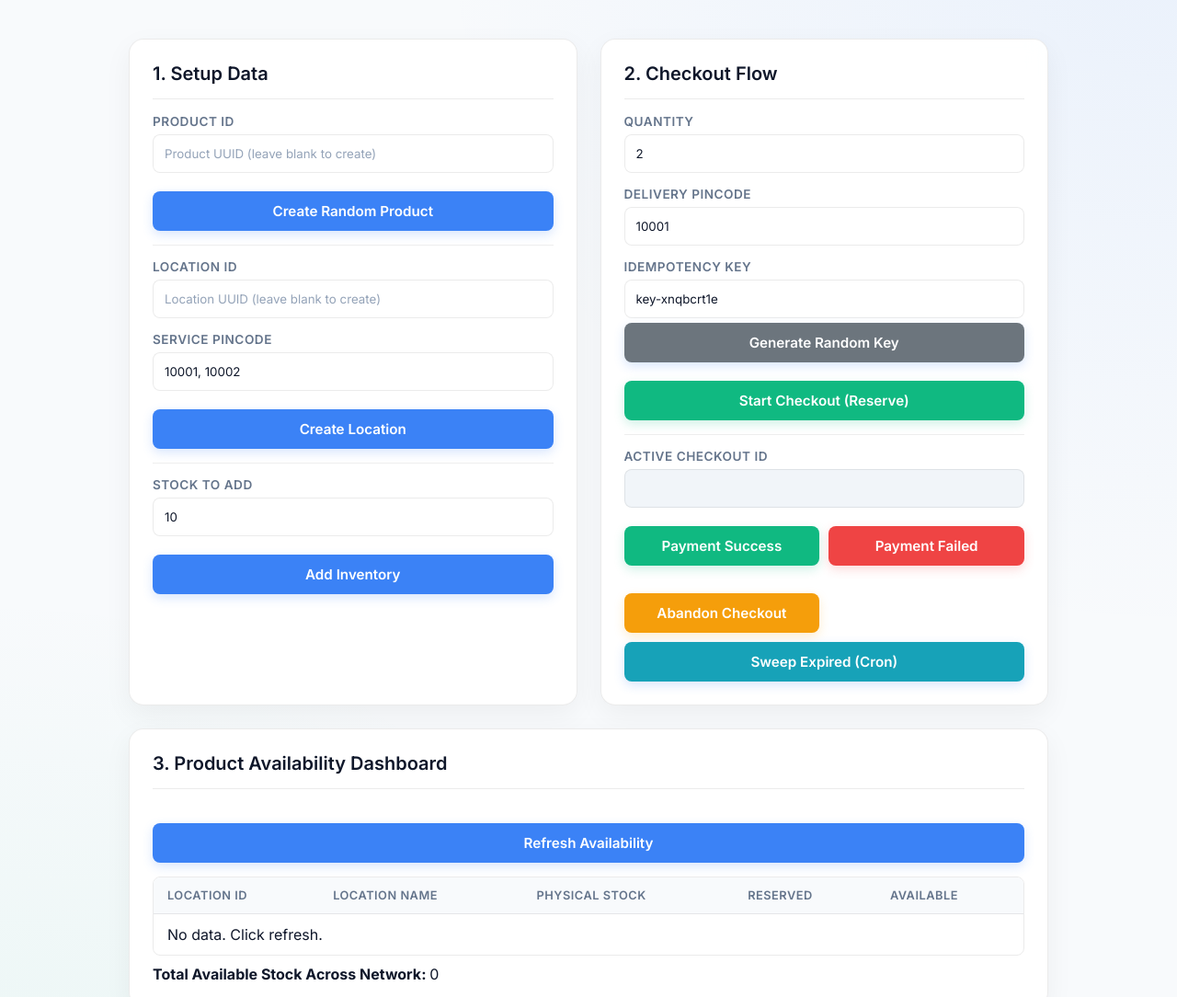
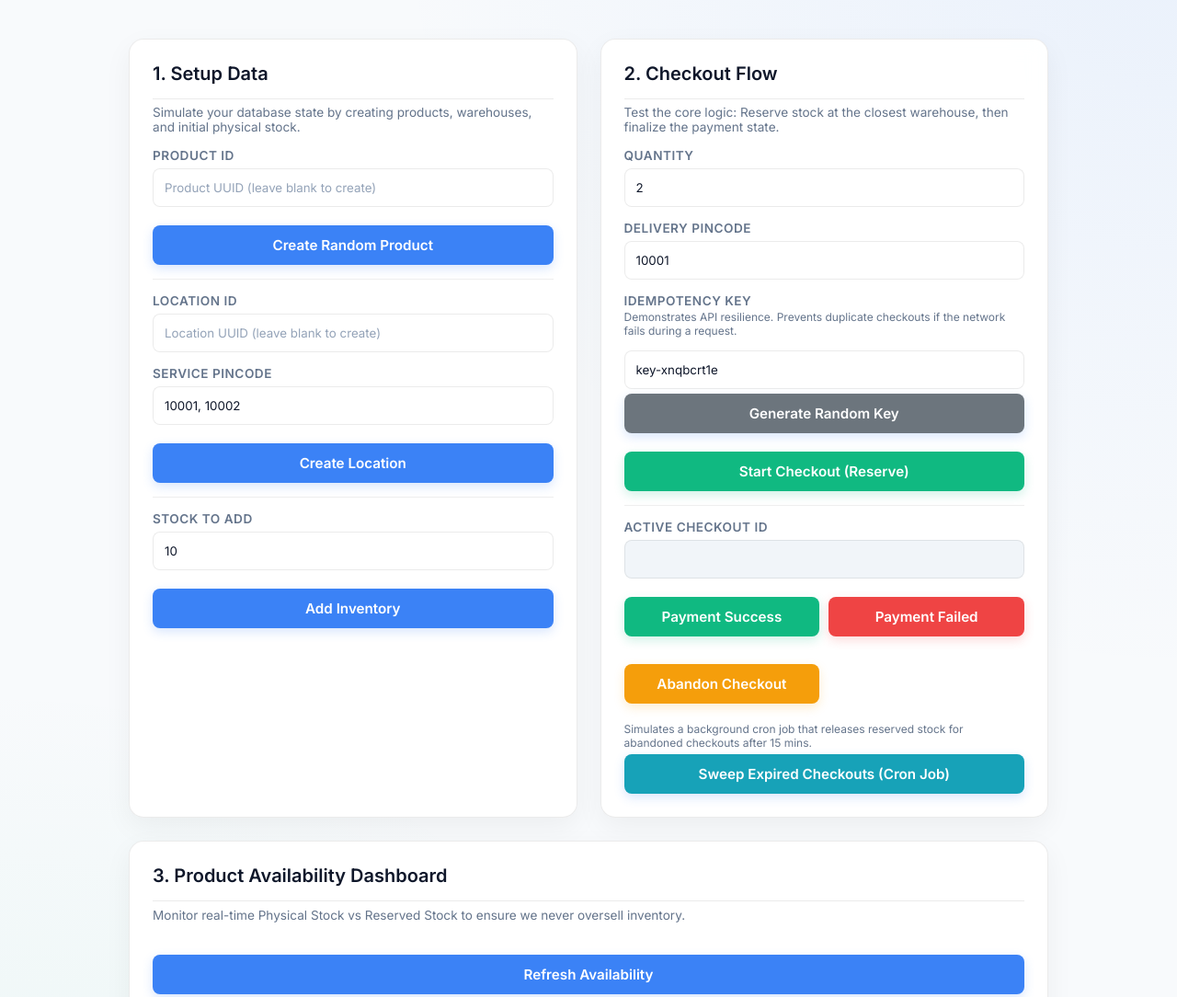
Before and after one commit to YashrajSingh20/inventory-reservation-service, a website: page playground/index.html in a window 1280 px wide. Shown: the part 119-1203 px from the top of the page at 92% size. Drawn offline with Linux system fonts and the light colour scheme.

Commit message:
Add descriptive helper text to Playground UI

```diff
--- a/playground/index.html
+++ b/playground/index.html
@@ -181,6 +181,7 @@
         <!-- Setup Data -->
         <div class="card">
             <h2>1. Setup Data</h2>
+            <p style="font-size: 0.85rem; color: var(--text-muted); margin-top: -10px; margin-bottom: 15px;">Simulate your database state by creating products, warehouses, and initial physical stock.</p>
             <label>Product ID</label>
             <input type="text" id="productId" placeholder="Product UUID (leave blank to create)" />
             <button onclick="createProduct()">Create Random Product</button>
@@ -201,11 +202,13 @@
         <!-- Checkout -->
         <div class="card">
             <h2>2. Checkout Flow</h2>
+            <p style="font-size: 0.85rem; color: var(--text-muted); margin-top: -10px; margin-bottom: 15px;">Test the core logic: Reserve stock at the closest warehouse, then finalize the payment state.</p>
             <label>Quantity</label>
             <input type="number" id="checkoutQty" value="2" />
             <label>Delivery Pincode</label>
             <input type="text" id="checkoutPincode" value="10001" />
             <label>Idempotency Key</label>
+            <p style="font-size: 0.75rem; color: var(--text-muted); margin: 2px 0 8px 0;">Demonstrates API resilience. Prevents duplicate checkouts if the network fails during a request.</p>
             <input type="text" id="idempotencyKey" placeholder="Generate a unique key" />
             <button onclick="generateIdempotencyKey()" style="background: #6c757d; margin-top: 5px;">Generate Random Key</button>
             <button onclick="startCheckout()" class="success">Start Checkout (Reserve)</button>
@@ -220,12 +223,14 @@
                 <button onclick="markPayment('abandoned')" class="warning">Abandon Checkout</button>
             </div>
 
-            <button onclick="sweepExpired()" style="background: #17a2b8; margin-top: 10px;">Sweep Expired (Cron)</button>
+            <p style="font-size: 0.75rem; color: var(--text-muted); margin: 20px 0 5px 0;">Simulates a background cron job that releases reserved stock for abandoned checkouts after 15 mins.</p>
+            <button onclick="sweepExpired()" style="background: #17a2b8; margin-top: 0px;">Sweep Expired Checkouts (Cron Job)</button>
         </div>
 
         <!-- Availability Dashboard -->
         <div class="card" style="grid-column: 1 / -1;">
             <h2>3. Product Availability Dashboard</h2>
+            <p style="font-size: 0.85rem; color: var(--text-muted); margin-top: -10px; margin-bottom: 15px;">Monitor real-time Physical Stock vs Reserved Stock to ensure we never oversell inventory.</p>
             <button onclick="fetchAvailability()">Refresh Availability</button>
             <table id="availabilityTable">
                 <thead>
```
